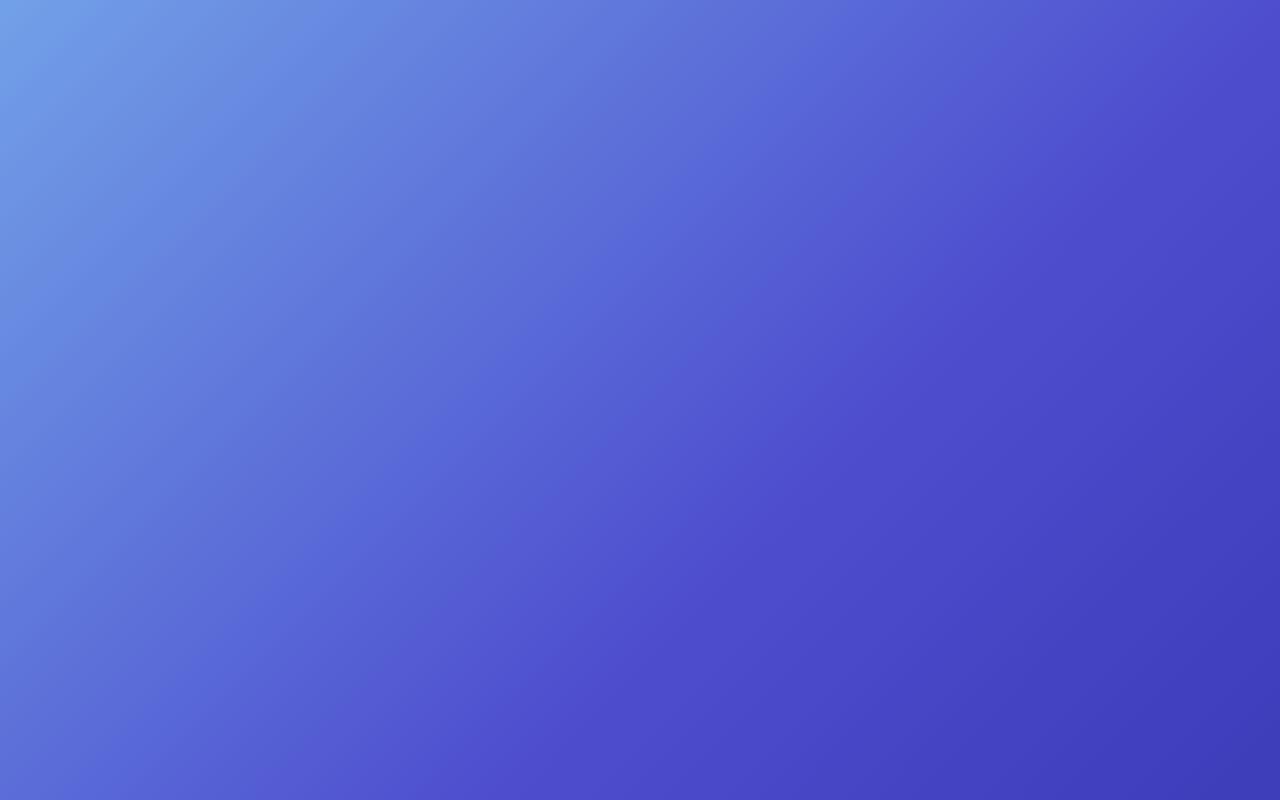
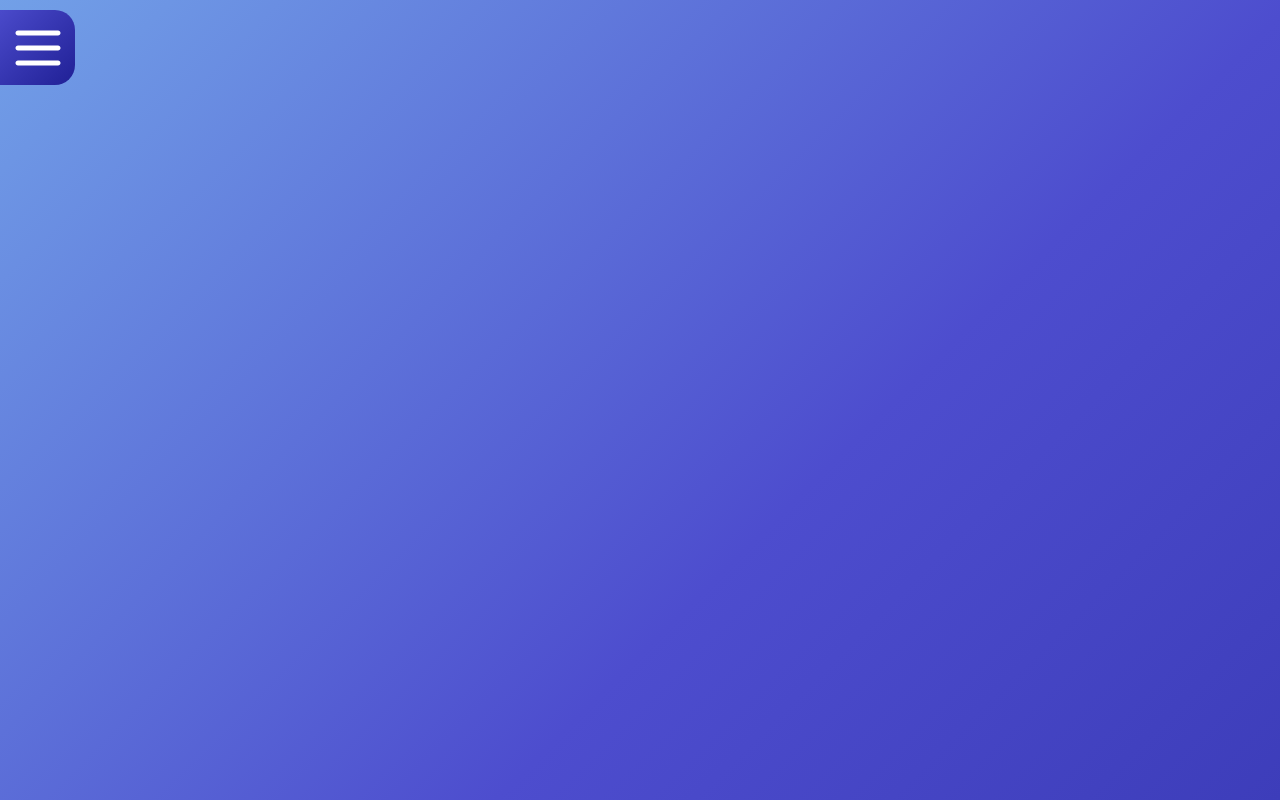
Before and after one commit to JoshSilveous/portfolio-site, a React (Vite) app: page / in a window 1280 px wide. Shown: the top 800 px of the page. Built offline with nearby package versions, Linux system fonts and the light colour scheme.

Commit message:
worked on NavMobile component

```diff
--- a/src/App.tsx
+++ b/src/App.tsx
@@ -1,11 +1,13 @@
 import './App.scss'
 import { NavDesktop } from './components/Nav/NavDesktop/NavDesktop'
 import { Main } from './components/Main/Main'
+import { NavMobile } from './components/Nav/NavMobile/NavMobile'
 
 function App() {
 	return (
 		<div className='app'>
 			<NavDesktop />
+			<NavMobile />
 			<Main />
 		</div>
 	)
--- a/src/components/Nav/NavDesktop/NavDesktop.scss
+++ b/src/components/Nav/NavDesktop/NavDesktop.scss
@@ -1,13 +1,13 @@
-@media (max-width: 768px) {
-	.navbar {
+@media (max-width: 480px) {
+	.navbar-desktop {
 		display: none !important;
 	}
 }
 
-.navbar {
+.navbar-desktop {
 	width: 100vw;
 	transition: height 0.4s ease;
-	background: rgb(178, 175, 230);
+	background: rgba(9, 9, 121, 1);
 	position: fixed;
 	display: flex;
 	flex-direction: column;
--- a/src/components/Nav/NavDesktop/NavDesktop.tsx
+++ b/src/components/Nav/NavDesktop/NavDesktop.tsx
@@ -97,7 +97,7 @@ export function NavDesktop() {
 
 	return (
 		<div
-			className='navbar'
+			className='navbar-desktop'
 			style={{ height: isFullscreen ? '100vh' : '80px' }}
 			ref={navbarRef}
 		>
--- a/src/components/Nav/NavMobile/NavMobile.scss
+++ b/src/components/Nav/NavMobile/NavMobile.scss
@@ -1,5 +1,42 @@
-@media (min-width: 768px) {
-	.navpage {
+@media (min-width: 481px) {
+	.navbar-mobile {
 		display: none;
 	}
 }
+.navbar-mobile {
+	margin-top: 10px;
+	border-radius: 0px 20px 20px 0px;
+	position: fixed;
+	height: 75px;
+	width: 75px;
+	background: linear-gradient(
+		135deg,
+		rgba(148, 237, 255, 1) 0%,
+		rgb(77, 77, 206) 30%,
+		rgba(9, 9, 121, 1) 70%,
+		rgba(2, 0, 36, 1) 100%
+	);
+	background-size: 400% 400%;
+	animation: backgroundGradientIdle 10s ease-in-out 4s infinite;
+	display: flex;
+	align-items: center;
+	justify-content: center;
+
+	.menu-icon-container {
+		color: white;
+		height: 60px;
+		width: 60px;
+	}
+}
+
+@keyframes backgroundGradientIdle {
+	0% {
+		background-position: 20% 50%;
+	}
+	50% {
+		background-position: 60% 50%;
+	}
+	100% {
+		background-position: 20% 50%;
+	}
+}
--- a/src/components/Nav/NavMobile/NavMobile.tsx
+++ b/src/components/Nav/NavMobile/NavMobile.tsx
@@ -1,4 +1,11 @@
 import './NavMobile.scss'
+import { ReactComponent as MenuIcon } from '../../../assets/menu.svg'
 export function NavMobile() {
-	return <div className='navpage'>NavMobile!</div>
+	return (
+		<div className='navbar-mobile'>
+			<div className='menu-icon-container'>
+				<MenuIcon />
+			</div>
+		</div>
+	)
 }
```
Also changed, not shown: src/assets/menu.svg (added).
